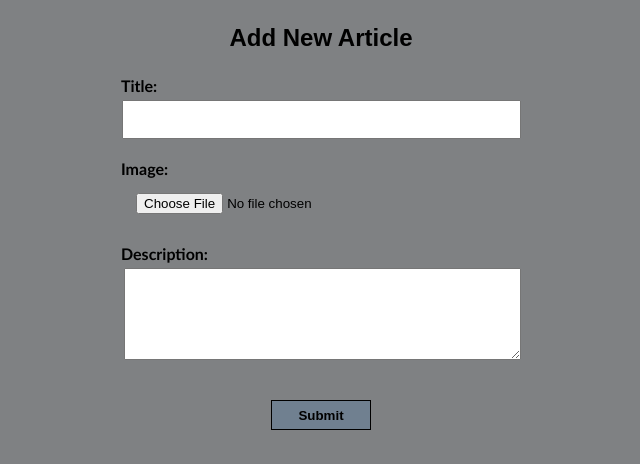
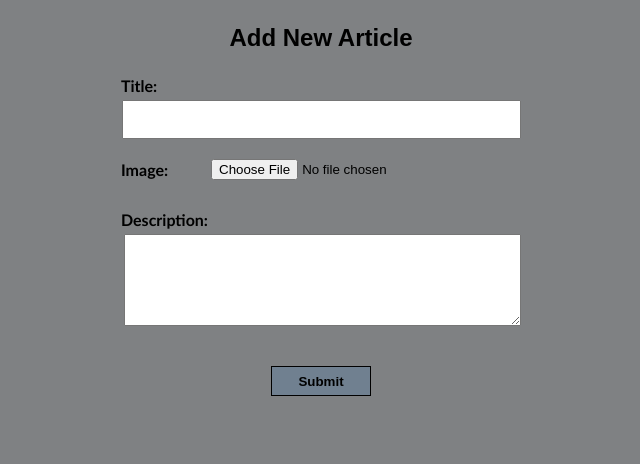
Before and after one commit to knispeja/ProjectLabyrinth, a web app: file addNewArticle.html in a window 1280 px wide. Shown: the top 464 px of the page, without its empty margins (319-959 px from the left). Run offline with its HTML, style and script files only (its server is not run), Linux system fonts and the light colour scheme.

Commit message:
modified addNewArticle

```diff
--- a/addNewArticle.html
+++ b/addNewArticle.html
@@ -14,7 +14,7 @@
 	<form class="entryFields">
 		<p class="label">Title: </p><input class="in" type="text" id="articleTitle" value="" >
         <br \>
-        <p class="label">Image: </p><input class="in" type="file" id="imageUploaded" value="">
+        <p class="label" id="image">Image: </p><input class="in" type="file" id="imageUploaded" value="">
         <br \>
         <p class="label">Description: </p><textarea class="in" type="text" id="description" value=""></textarea>
         <br \>
--- a/css/formStyle.css
+++ b/css/formStyle.css
@@ -53,3 +53,14 @@ body {
     margin-left: auto;
     margin-right: auto;
 }
+
+#image {
+    display: inline;
+    vertical-align: middle;
+}
+
+#imageUploaded {
+    display: inline-block;
+    width: 300px;
+    padding-top: 0px;
+}
```
